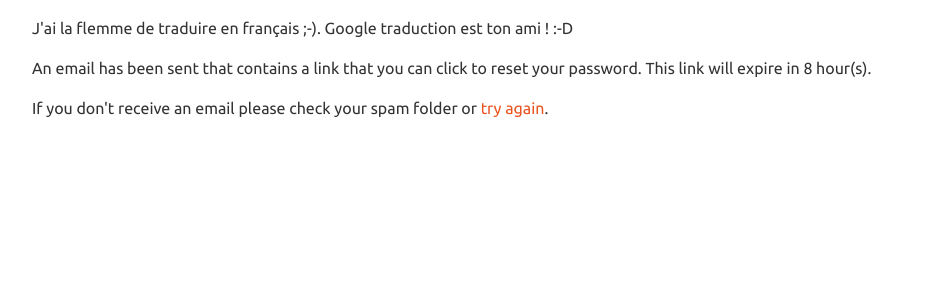
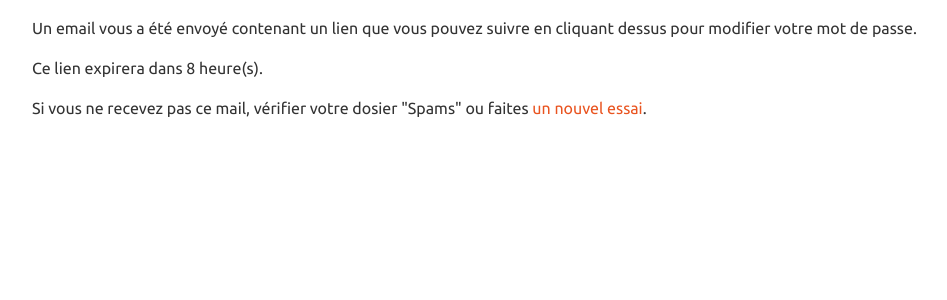
Before and after one commit to YoannAbran/symfonyDashboard, a Symfony app: template templates/reset_password/check_email.html.twig in a window 1280 px wide. Shown: the part 56-356 px from the top of the page, without its empty margins (53-1000 px from the left). Run offline with Twig, Linux system fonts and the light colour scheme; the template is opened without the code that fills it, so the values that code supplies are empty; some libraries are stand-ins or nearby versions.

Commit message:
Traduction

```diff
--- a/src/Controller/ResetPasswordController.php
+++ b/src/Controller/ResetPasswordController.php
@@ -162,7 +162,7 @@ class ResetPasswordController extends AbstractController
         $email = (new TemplatedEmail())
             ->from(new Address('contact@booking.com', 'BOOKING'))
             ->to($user->getEmail())
-            ->subject('Your password reset request')
+            ->subject('Votre demande de modification de mot de passe - Ne pas répondre')
             ->htmlTemplate('reset_password/email.html.twig')
             ->context([
                 'resetToken' => $resetToken,
--- a/templates/home.html.twig
+++ b/templates/home.html.twig
@@ -6,8 +6,8 @@
 
 
 {% block body %}
-    <h1>BOOKING !<h1/>
+    <h1 class="">Bienvenue chez BOOKING !<h1/>
+    <small class="font-italic h5">Le meilleur du livre au meilleur prix !</small>
     <hr>
-    <p>Top ventes</p>
 
 {% endblock %}
--- a/templates/reset_password/check_email.html.twig
+++ b/templates/reset_password/check_email.html.twig
@@ -3,7 +3,7 @@
 {% block title %}BOOKING | Mail envoyé{% endblock %}
 
 {% block body %}
-    <p class="my-3">J'ai la flemme de traduire en français ;-). Google traduction est ton ami ! :-D<p>
-    <p class="my-3">An email has been sent that contains a link that you can click to reset your password. This link will expire in {{ tokenLifetime|date('g') }} hour(s).</p>
-    <p class="my-3">If you don't receive an email please check your spam folder or <a href="{{ path('app_forgot_password_request') }}">try again</a>.</p>
+    <p class="my-3">Un email vous a été envoyé contenant un lien que vous pouvez suivre en cliquant dessus pour modifier votre mot de passe.<p>
+    <p class="my-3">Ce lien expirera dans {{ tokenLifetime|date('g') }} heure(s).</p>
+    <p class="my-3">Si vous ne recevez pas ce mail, vérifier votre dosier "Spams" ou faites <a href="{{ path('app_forgot_password_request') }}">un nouvel essai</a>.</p>
 {% endblock %}
```
Also changed, not shown: 1 other file.
